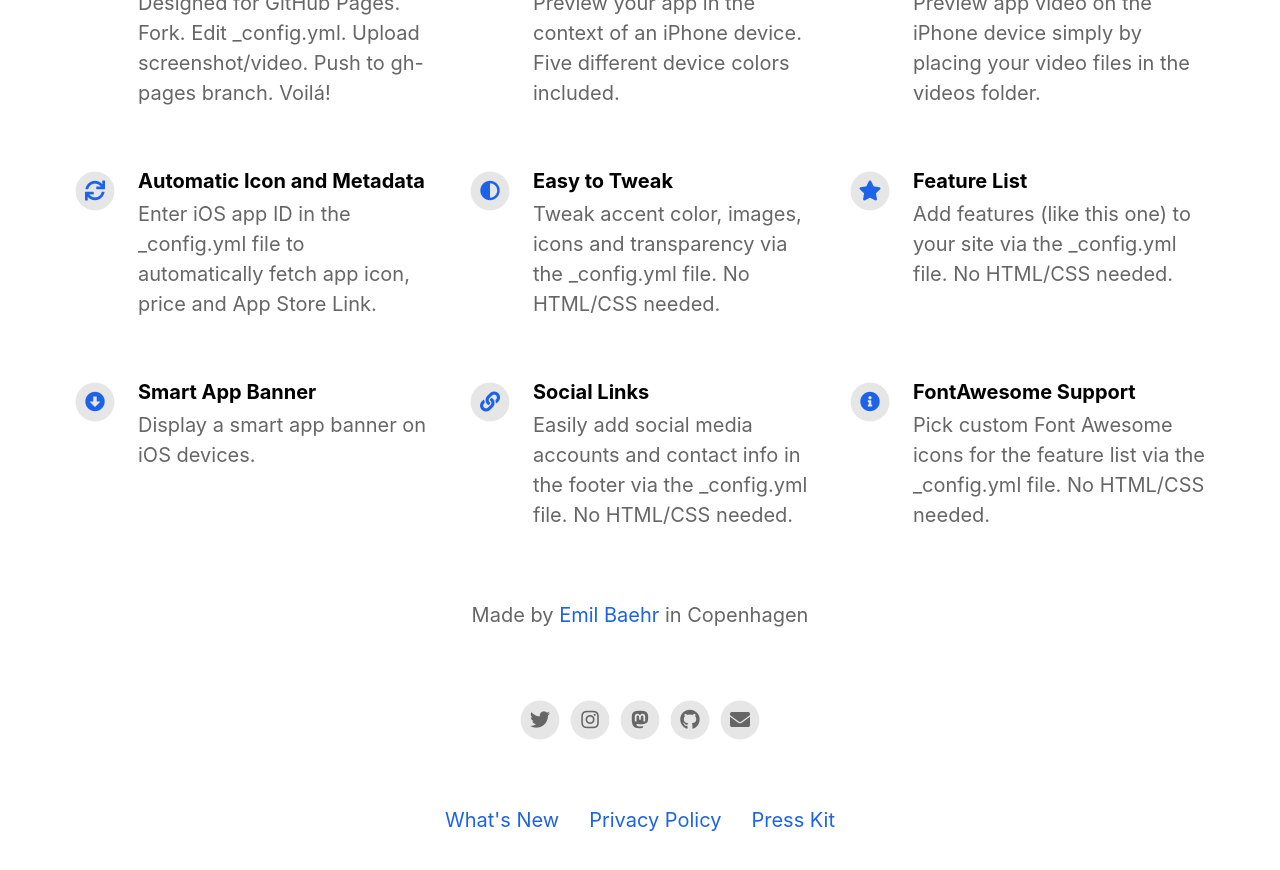
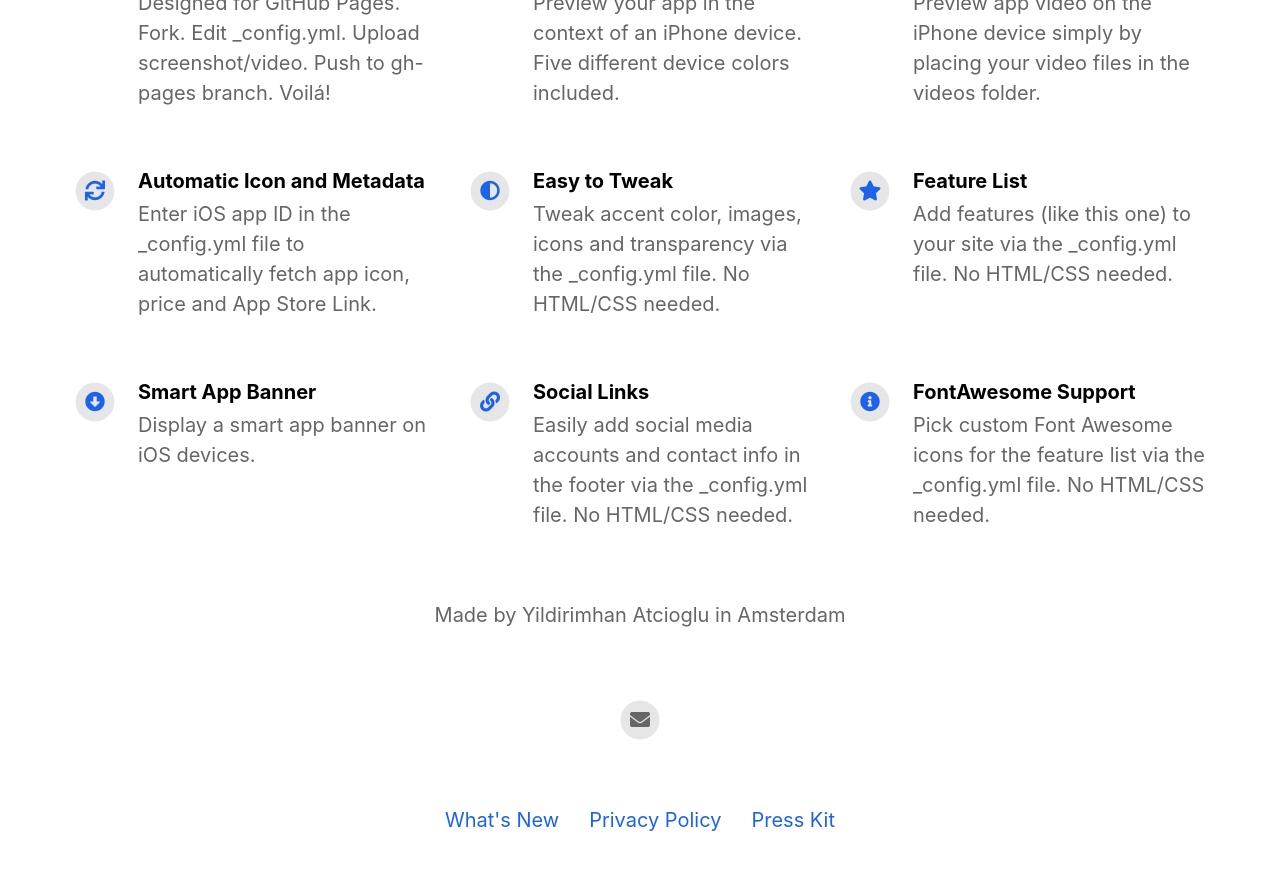
Before and after one commit to yildirimatcioglu/report-lovin, a Jekyll site: the page built from index.html, in a window 1280 px wide and 900 px high, scrolled down 1124 px. Shown: the top 870 px of the window. Built offline with Jekyll 4.4.1, drawn with Linux system fonts in a browser that asks for light colours; nearby versions of some CDN libraries.

Commit message:
Update _config.yml

```diff
--- a/_config.yml
+++ b/_config.yml
@@ -2,12 +2,12 @@
 page_title                                :                                           # Automatically populates with app name if not set and if iOS app ID is set. Otherwise enter manually.
 
 # App Info
-ios_app_id                                : 1234793120                                # Required. Enter iOS app ID to automatically populate name, price and icons (e.g. 718043190).
+ios_app_id                                : 6448685092                                # Required. Enter iOS app ID to automatically populate name, price and icons (e.g. 718043190).
 ios_app_country                           : us                                        # Required outside USA. Enter 2 letter country code as in https://en.wikipedia.org/wiki/ISO_3166-1_alpha-2
 
 appstore_link                             :                                           # Automatically populates if not set and if iOS app ID is set. Otherwise enter manually.
 playstore_link                            :                                           # Enter Google Play Store URL.
-presskit_download_link                    : https://emilbaehr.com                                          # Enter a link to downloadable file or (e.g. public Dropbox link to a .zip file).
+presskit_download_link                    : https://apps.apple.com/us/app/reportlovin-ad-reports/id6448685092                                          # Enter a link to downloadable file or (e.g. public Dropbox link to a .zip file).
                                                                                       # Or upload your press kit file to assets and set path accordingly (e.g. "assets/your_press_kit.zip").
 
 app_icon                                  : # assets/appicon.png                      # Automatically populates if not set and if iOS app ID is set.  Otherwise enter path to icon file manually.
@@ -20,16 +20,16 @@ enable_smart_app_banner                   : true
 
 
 # Information About Yourself
-your_name                                 : Emil Baehr
-your_link                                 : https://emilbaehr.com
-your_city                                 : Copenhagen
-email_address                             : emil.baehr@gmail.com
+your_name                                 : Yildirimhan Atcioglu
+your_link                                 :
+your_city                                 : Amsterdam
+email_address                             : yildirim.atcioglu@gmail.com
 facebook_username                         :
-instagram_username                        : ebaehr
-twitter_username                          : ebaehr
-github_username                           : emilbaehr
+instagram_username                        :
+twitter_username                          :
+github_username                           :
 youtube_username                          :
-mastodon_link                             : https://mastodon.social/@ebaehr
+mastodon_link                             :
 
 
 
```
